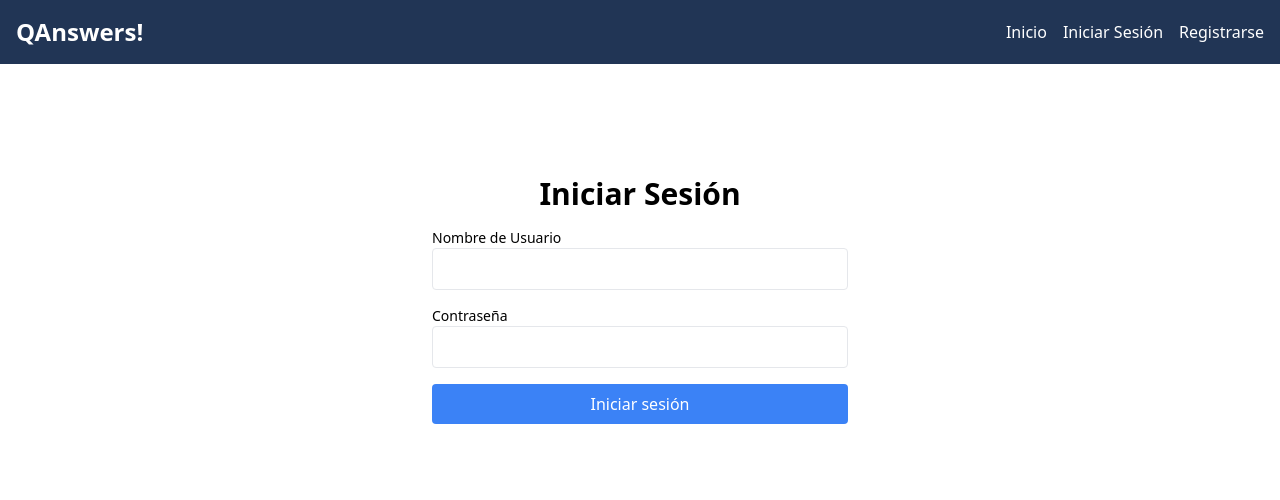
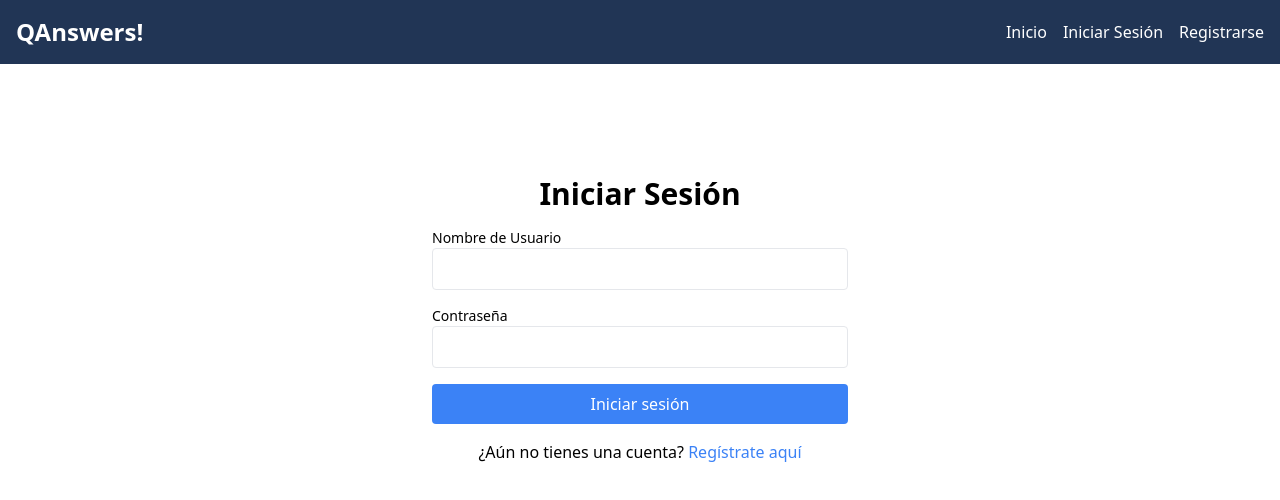
Before and after one commit to arev-dev/QAWeb, a React (Vite) app: page /login in a window 1280 px wide. Shown: the top 500 px of the page. Built offline with nearby package versions, Linux system fonts and the light colour scheme.

Commit message:
chore: add return link in Login and Register

```diff
--- a/src/components/Login.jsx
+++ b/src/components/Login.jsx
@@ -1,6 +1,7 @@
 import { useEffect, useState } from "react";
 import { useNavigate } from "react-router-dom";
 import axios from "axios";
+import { Link } from "react-router-dom";
 
 function Login() {
   const [username, setUsername] = useState("");
@@ -69,6 +70,12 @@
         >
           Iniciar sesión
         </button>
+        <p className="mt-4 text-center">
+          ¿Aún no tienes una cuenta?{" "}
+          <Link to="/register" className="text-blue-500 hover:underline">
+            Regístrate aquí
+          </Link>
+        </p>
       </form>
     </div>
   );
--- a/src/components/Register.jsx
+++ b/src/components/Register.jsx
@@ -1,6 +1,7 @@
 import { useState } from "react";
 import { useNavigate } from "react-router-dom";
 import axios from "axios";
+import { Link } from "react-router-dom";
 
 function Register() {
   const [username, setUsername] = useState("");
@@ -57,6 +58,12 @@
         >
           Registrar
         </button>
+        <p className="mt-4 text-center">
+          ¿Ya tienes una cuenta?{" "}
+          <Link to="/login" className="text-blue-500 hover:underline">
+            Ingresa aquí
+          </Link>
+        </p>
       </form>
     </div>
   );
```
